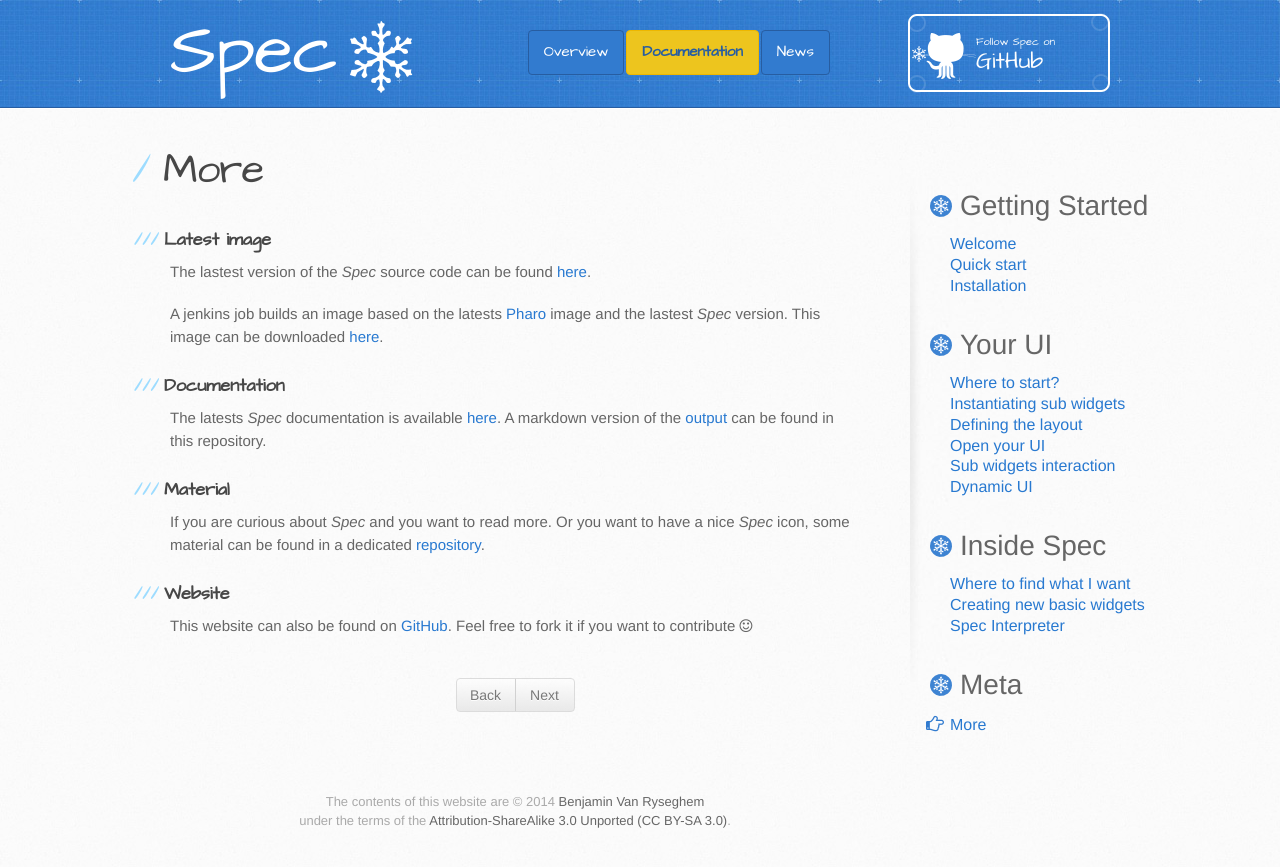
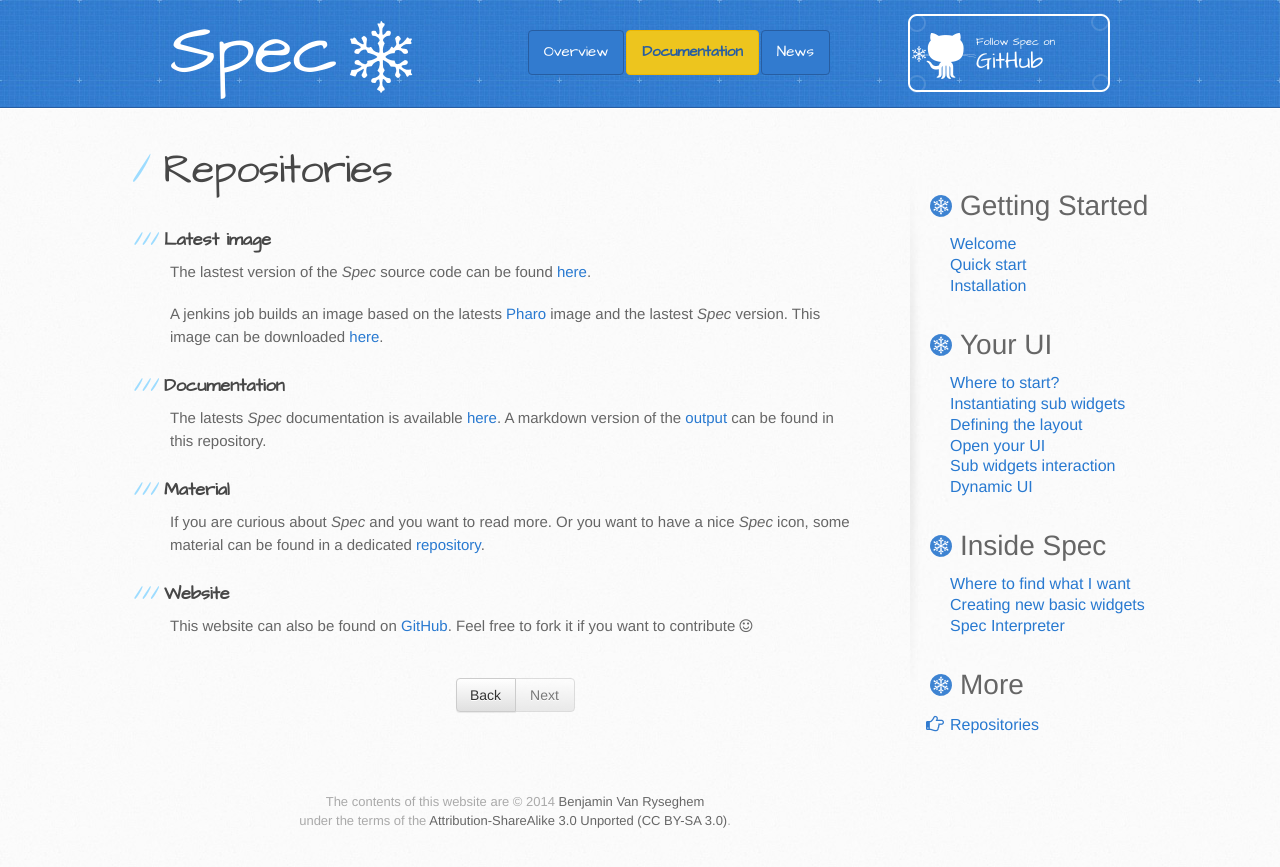
Before and after one commit to spec-framework/website, a Jekyll site: the page built from docs/repositories.md, in a window 1280 px wide. Shown: the top 867 px of the page. Built offline with Jekyll 4.4.1, drawn with Linux system fonts in a browser that asks for light colours; Markdown is read by kramdown in place of the engine named in the settings.

Commit message:
a bit of CSS + renames more in repositories and Meta in More

```diff
--- a/_data/docs.yml
+++ b/_data/docs.yml
@@ -22,7 +22,6 @@
  # - adapters
   - interpreter
 
-- title: Meta
+- title: More
   docs:
-  - more
-  - history
+  - repositories
--- a/docs/more.md
+++ b/docs/repositories.md
@@ -1,8 +1,9 @@
 ---
 layout: docs
-title: More
+title: Repositories
+prev_section: interpreter
 
-permalink: /docs/more/
+permalink: /docs/repositories/
 ---
 
 ### Latest image
--- a/stylesheets/spec.css
+++ b/stylesheets/spec.css
@@ -1,5 +1,9 @@
 header {
 	padding-top: 15px}
+
+header a.button{
+	text-decoration: none;
+}
 
 .title {
 	color: #FFFFFF;
@@ -10,7 +14,7 @@
 	margin-left: -20px;
 }
 
-	.nav {
+.nav {
 	padding-left: 100px;
 }
 
@@ -24,6 +28,7 @@
 	background-color: #fff;
 	color: #327bcf;
 }
+
 li.nav-item.active > a, li.nav-item.active > a:hover, li.nav-item.active > a:focus {
 	color: #275da1;
 	font-weight: bolder;
```
Also changed, not shown: docs/interpreter.md (+1 -1 lines).
